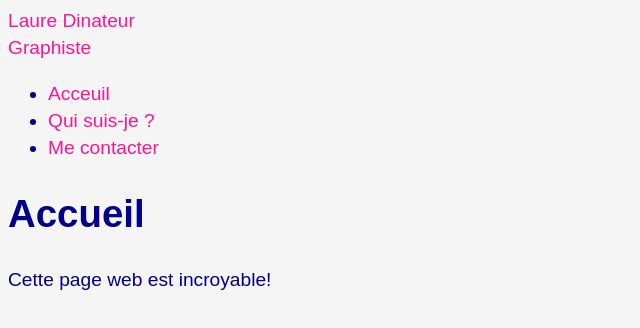
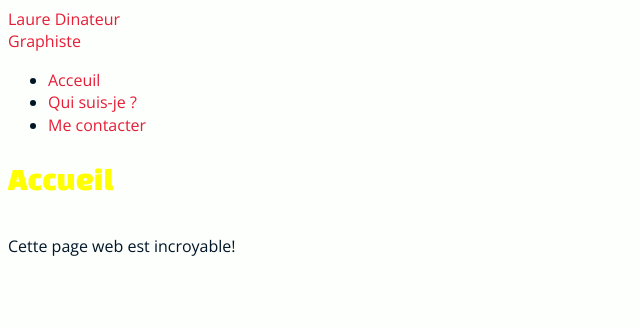
Before and after one commit to divtec-cejef/293-laure-dinateur-Gregzuo, a plain HTML site: page index.html in a window 1280 px wide. Shown: the whole page, without its empty margins (0-640 px from the left). Drawn offline with Linux system fonts and the light colour scheme.

Commit message:
ajout css de base et fonts

```diff
--- a/css/main.css
+++ b/css/main.css
@@ -1,14 +1,46 @@
+/* open-sans-regular - latin */
+@font-face {
+    font-display: swap; /* Check https://developer.mozilla.org/en-US/docs/Web/CSS/@font-face/font-display for other options. */
+    font-family: 'Open Sans';
+    font-style: normal;
+    font-weight: 400;
+    src: url('../fonts/open-sans-v40-latin-regular.woff2') format('woff2'); /* Chrome 36+, Opera 23+, Firefox 39+, Safari 12+, iOS 10+ */
+}
+/* open-sans-italic - latin */
+@font-face {
+    font-display: swap; /* Check https://developer.mozilla.org/en-US/docs/Web/CSS/@font-face/font-display for other options. */
+    font-family: 'Open Sans';
+    font-style: italic;
+    font-weight: 400;
+    src: url('../fonts/open-sans-v40-latin-italic.woff2') format('woff2'); /* Chrome 36+, Opera 23+, Firefox 39+, Safari 12+, iOS 10+ */
+}
+/* open-sans-800 - latin */
+@font-face {
+    font-display: swap; /* Check https://developer.mozilla.org/en-US/docs/Web/CSS/@font-face/font-display for other options. */
+    font-family: 'Open Sans';
+    font-style: normal;
+    font-weight: 800;
+    src: url('../fonts/open-sans-v40-latin-800.woff2') format('woff2'); /* Chrome 36+, Opera 23+, Firefox 39+, Safari 12+, iOS 10+ */
+}
+/* changa-one-regular - latin */
+@font-face {
+    font-display: swap; /* Check https://developer.mozilla.org/en-US/docs/Web/CSS/@font-face/font-display for other options. */
+    font-family: 'Changa One';
+    font-style: normal;
+    font-weight: 400;
+    src: url('../fonts/changa-one-v20-latin-regular.woff2') format('woff2'); /* Chrome 36+, Opera 23+, Firefox 39+, Safari 12+, iOS 10+ */
+}
 * {
     box-sizing: border-box;
 }
 
 body {
-    font-family: Arial, sans-serif;
+    font-family: 'Open Sans', sans-serif;
     font-weight: 400;
-    font-size: 1.2rem;
+    font-size: 1rem;
     line-height: 1.4;
-    color: darkblue;
-    background-color: whitesmoke;
+    color: #011627;
+    background-color: #fdfffc;
 }
 
 img {
@@ -16,12 +48,58 @@ img {
     height: auto;
     width: auto;
 }
+h1,
+h2,
+h3,
+h4,
+h5,
+h6 {
+    font-family: 'Changa One', sans-serif;
+    font-weight: 400;
+}
+
+h1{
+    font-size: 2rem;
+    margin-bottom: 1em ;
+}
+
+h2 {
+    font-size: 1.5rem;
+    margin-bottom: .75em;
+}
+
+p{
+    line-height: 1.5;
+}
+
 
 a {
-    color: deeppink;
+    color: #e71d36;
     text-decoration: none;
 }
 
 a:hover {
-    color: darkmagenta;
+    border-bottom: 2px solid #e71d36;
 }
+
+/*******************************
+            PAGE ACCUEIL
+ ******************************/
+.page-accueil h1 {
+    color: yellow;
+}
+
+/*******************************
+            PAGE CONTACT
+ ******************************/
+.page-contact h1 {
+    color: #e71d36;
+}
+
+/*******************************
+            PAGE INFO
+ ******************************/
+
+.page-info h1 {
+    color: aqua;
+}
--- a/index.html
+++ b/index.html
@@ -13,7 +13,7 @@
     <link rel="icon" type="image/x-icon" href="favicon.ico">
     <link rel="stylesheet" href="css/main.css">
 </head>
-<body>
+<body class="page-accueil">
 <header>
     <a href="index.html">
         <div>Laure Dinateur </div>
```
Also changed, not shown: contact.html (+1 -1 lines), informations.html (+1 -1 lines), fonts/changa-one-v20-latin-regular.woff2 (added), fonts/open-sans-v40-latin-800.woff2 (added), fonts/open-sans-v40-latin-italic.woff2 (added), fonts/open-sans-v40-latin-regular.woff2 (added).
